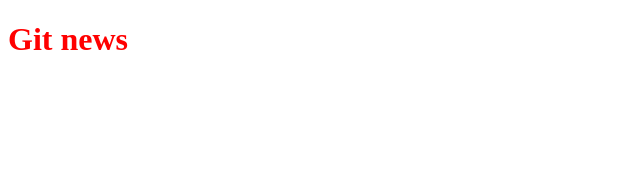
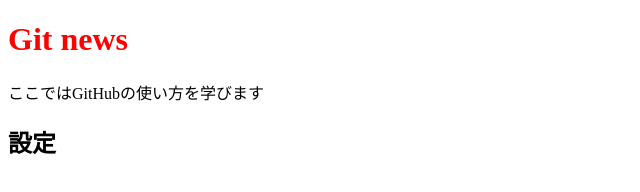
Before and after one commit to jagheterio/myproject, a plain HTML site: page about.html in a window 1280 px wide. Shown: the whole page, without its empty margins (0-640 px from the left). Drawn offline with Linux system fonts and the light colour scheme.

Commit message:
ページ説明追加

```diff
--- a/about.html
+++ b/about.html
@@ -9,5 +9,7 @@
 </head>
 <body>
   <H1>Git news</H1>
+  <p>ここではGitHubの使い方を学びます</p>
+  <h2>設定</h2>
 </body>
 </html>
```
